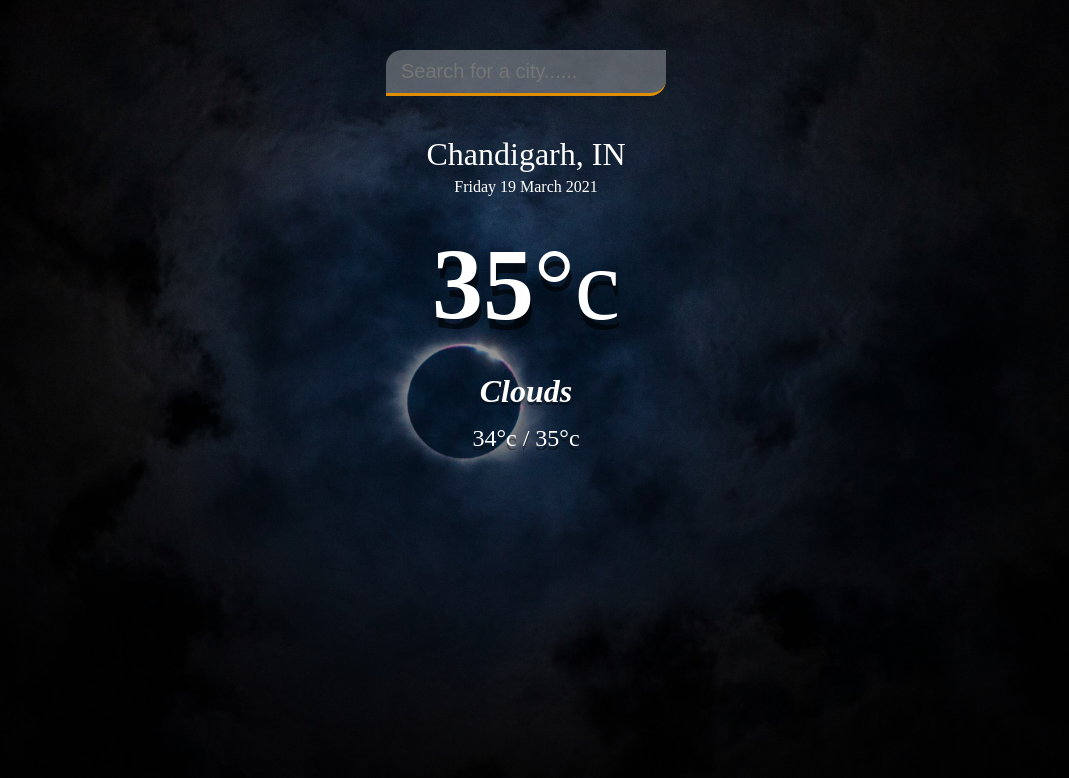
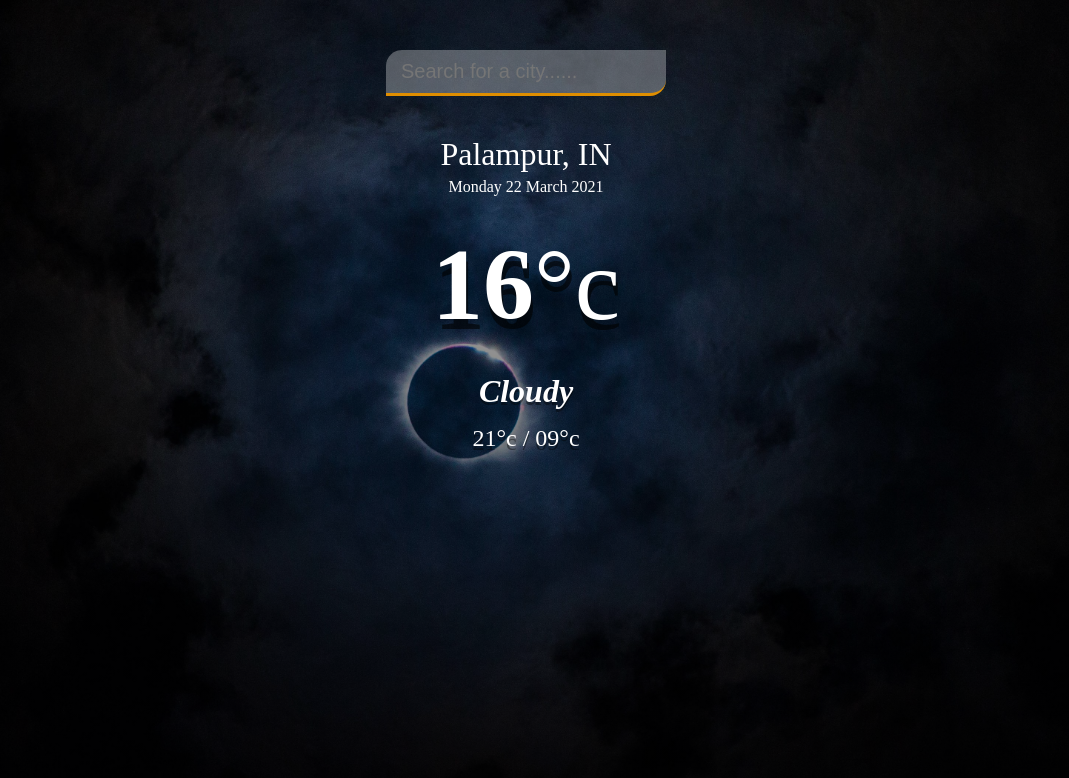
Before and after one commit to ojas952/WebDev-projects, a plain HTML site: page assignment5/code53.html in a window 1280 px wide. Shown: the whole page, without its empty margins (114-1183 px from the left). Drawn offline with Linux system fonts and the light colour scheme.

Commit message:
Update code53.html

```diff
--- a/assignment5/code53.html
+++ b/assignment5/code53.html
@@ -16,13 +16,13 @@
          <!-- inner dynamic text with respect to api ==> location, date/time, temperature-->
          <main>
             <section class="location">
-               <div class="city">Chandigarh, IN</div>
-               <div class="date">Friday 19 March 2021</div>
+               <div class="city">Palampur, IN</div>
+               <div class="date">Monday 22 March 2021</div>
             </section>
             <div class="current">
-               <div class="temp">35<span>°c</span></div>
-               <div class="weather">Clouds</div>
-               <div class="hi-low">34°c / 35°c</div>
+               <div class="temp">16<span>°c</span></div>
+               <div class="weather">Cloudy</div>
+               <div class="hi-low">21°c / 09°c</div>
             </div>
          </main>
       </div>
```
